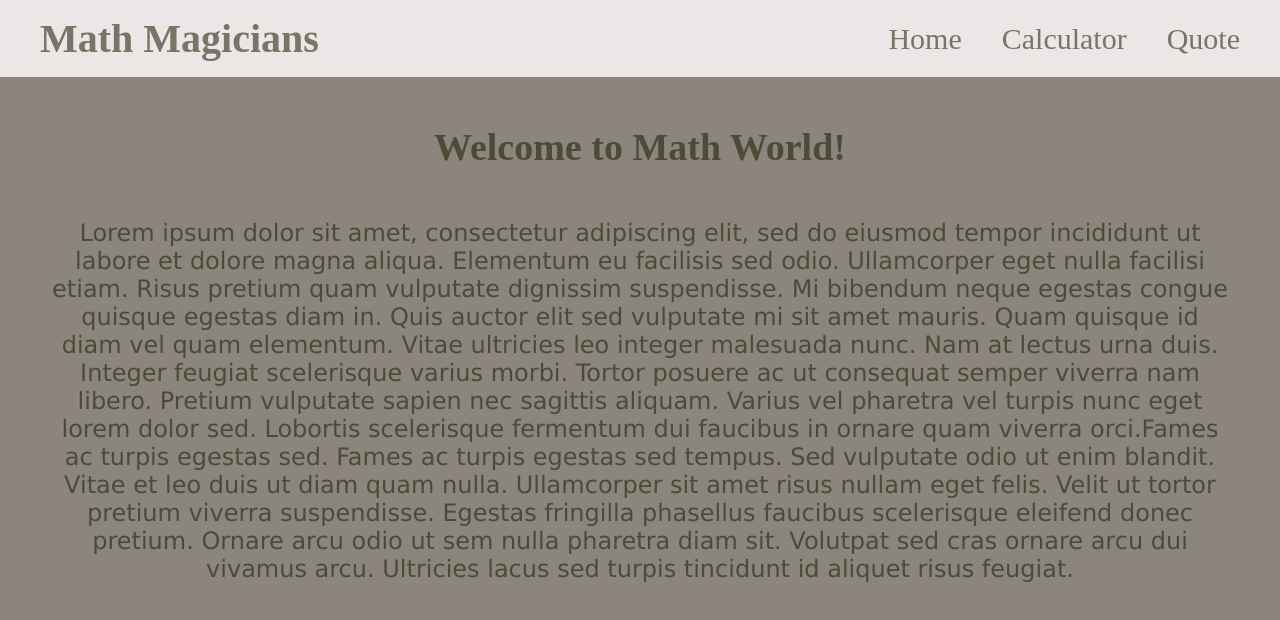
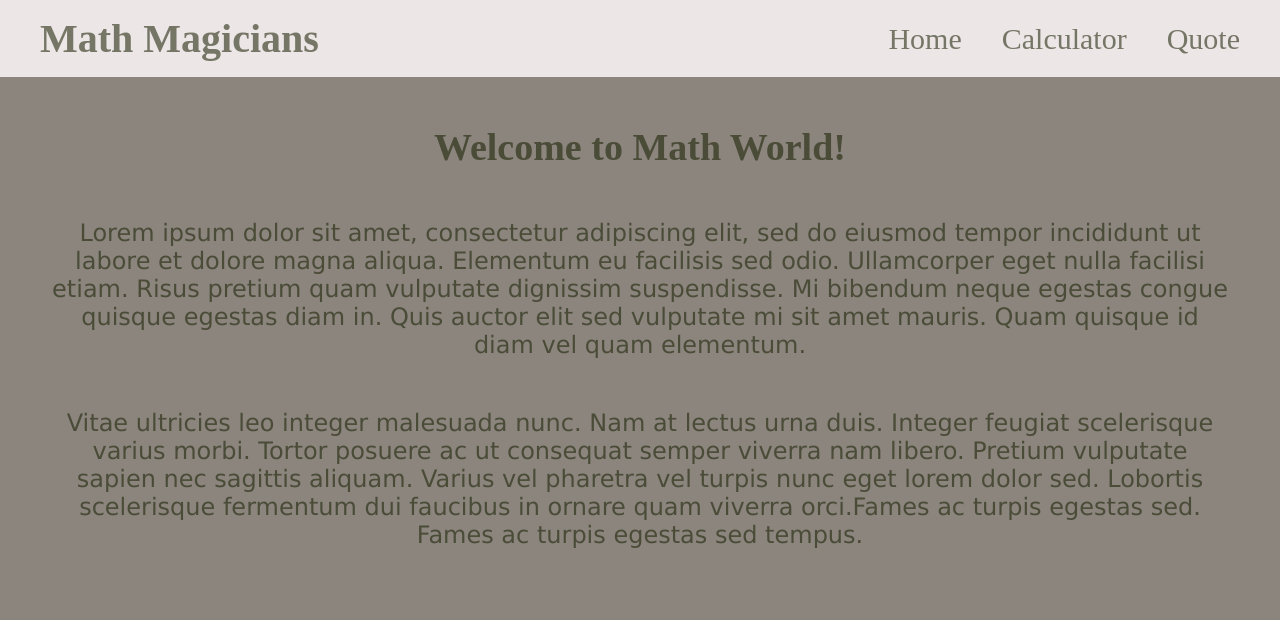
Before and after one commit to H-Ramalan/Math-Magician, a React (Create React App) app: page / in a window 1280 px wide. Shown: the top 620 px of the page. Built offline with nearby package versions, Linux system fonts and the light colour scheme.

Commit message:
Add styling and fixed navbar error

```diff
--- a/src/App.js
+++ b/src/App.js
@@ -1,6 +1,6 @@
 import React from 'react';
 import { Routes, Route } from 'react-router-dom';
-import Quote from './components/Quote';
+import QuotePage from './components/quotesPage';
 import HomePage from './components/HomePage';
 import CalculatorApp from './components/CalculatorApp';
 
@@ -8,7 +8,7 @@ const App = () => (
   <Routes>
     <Route path="/" element={<HomePage />} />
     <Route path="/calculator" element={<CalculatorApp />} />
-    <Route path="/quote" element={<Quote />} />
+    <Route path="/quote" element={<QuotePage />} />
   </Routes>
 );
 
--- a/src/components/HomePage.js
+++ b/src/components/HomePage.js
@@ -1,9 +1,10 @@
-// import React, { useState, useEffect } from 'react';
+import React from 'react';
 import Nav from './nav';
 import './HomePage.css';
 
 const HomePage = () => {
-  const text = 'Lorem ipsum dolor sit amet, consectetur adipiscing elit, sed do eiusmod tempor incididunt ut labore et dolore magna aliqua. Elementum eu facilisis sed odio. Ullamcorper eget nulla facilisi etiam. Risus pretium quam vulputate dignissim suspendisse. Mi bibendum neque egestas congue quisque egestas diam in. Quis auctor elit sed vulputate mi sit amet mauris. Quam quisque id diam vel quam elementum. Vitae ultricies leo integer malesuada nunc. Nam at lectus urna duis. Integer feugiat scelerisque varius morbi. Tortor posuere ac ut consequat semper viverra nam libero. Pretium vulputate sapien nec sagittis aliquam. Varius vel pharetra vel turpis nunc eget lorem dolor sed. Lobortis scelerisque fermentum dui faucibus in ornare quam viverra orci.Fames ac turpis egestas sed. Fames ac turpis egestas sed tempus. Sed vulputate odio ut enim blandit. Vitae et leo duis ut diam quam nulla. Ullamcorper sit amet risus nullam eget felis. Velit ut tortor pretium viverra suspendisse. Egestas fringilla phasellus faucibus scelerisque eleifend donec pretium. Ornare arcu odio ut sem nulla pharetra diam sit. Volutpat sed cras ornare arcu dui vivamus arcu. Ultricies lacus sed turpis tincidunt id aliquet risus feugiat.';
+  const text = 'Lorem ipsum dolor sit amet, consectetur adipiscing elit, sed do eiusmod tempor incididunt ut labore et dolore magna aliqua. Elementum eu facilisis sed odio. Ullamcorper eget nulla facilisi etiam. Risus pretium quam vulputate dignissim suspendisse. Mi bibendum neque egestas congue quisque egestas diam in. Quis auctor elit sed vulputate mi sit amet mauris. Quam quisque id diam vel quam elementum.';
+  const text2 = 'Vitae ultricies leo integer malesuada nunc. Nam at lectus urna duis. Integer feugiat scelerisque varius morbi. Tortor posuere ac ut consequat semper viverra nam libero. Pretium vulputate sapien nec sagittis aliquam. Varius vel pharetra vel turpis nunc eget lorem dolor sed. Lobortis scelerisque fermentum dui faucibus in ornare quam viverra orci.Fames ac turpis egestas sed. Fames ac turpis egestas sed tempus.';
   const welcome = 'Welcome to Math World!';
 
   return (
@@ -13,6 +14,7 @@ const HomePage = () => {
         <h2>{welcome}</h2>
         <div className="text-container">
           <p>{text}</p>
+          <p>{text2}</p>
         </div>
       </main>
     </div>
--- a/src/components/quotesPage.js
+++ b/src/components/quotesPage.js
@@ -5,7 +5,9 @@ import Quote from './Quote';
 const QuotePage = () => (
   <div>
     <Nav />
-    <Quote />
+    <main>
+      <Quote />
+    </main>
   </div>
 );
 
```
